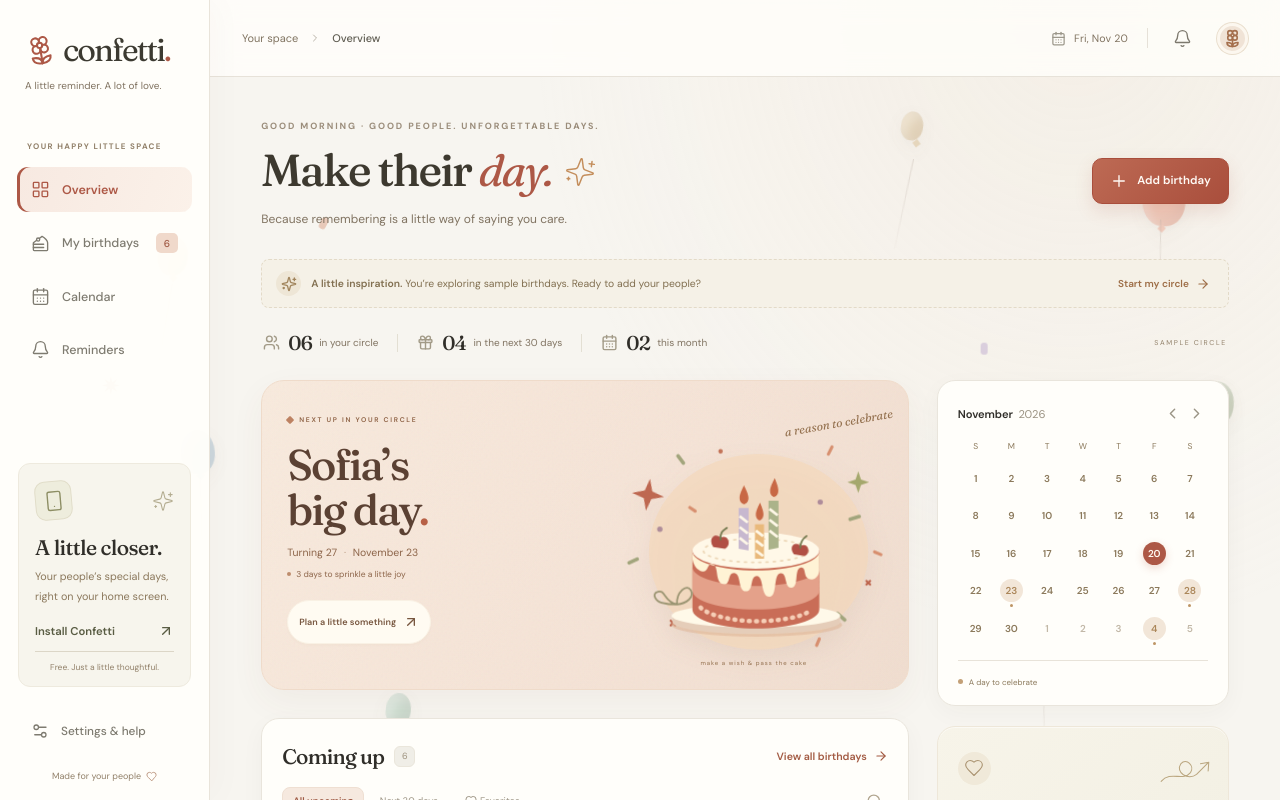
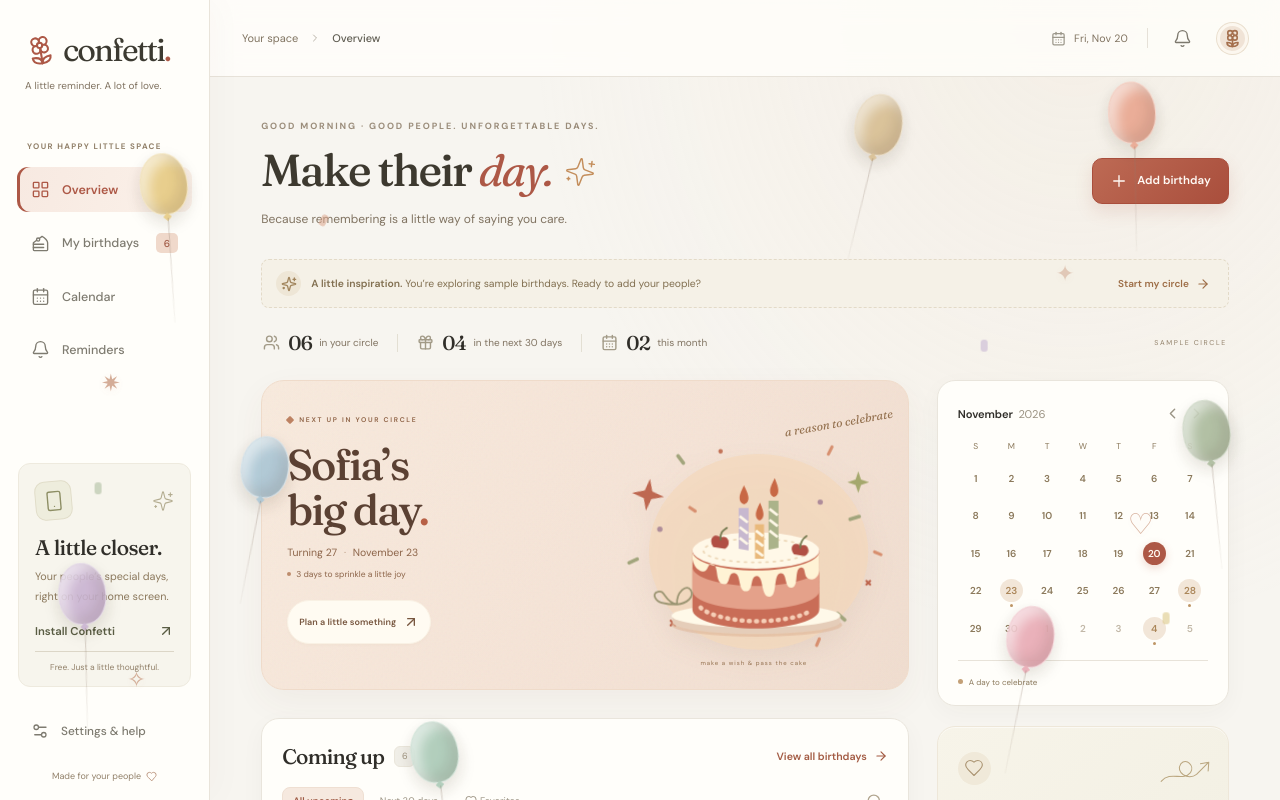
Before and after one commit to manuelrhyiel668-ai/birthday-reminder-apk-Manuel, a React (Vite) app: page / in a window 1280 px wide. Shown: the top 800 px of the page. Built offline with nearby package versions, Linux system fonts and the light colour scheme.

Commit message:
Make balloons visibly float above the interface

```diff
--- a/src/styles.css
+++ b/src/styles.css
@@ -889,3 +889,52 @@ main > * { position: relative; z-index: 1; }
 @media (prefers-reduced-motion: reduce) {
   .float-balloon { animation: none; }
 }
+
+
+/* High-visibility motion layer: keep balloons above the page, not buried behind cards */
+.floating-decorations {
+  position: fixed !important;
+  inset: 78px 0 0 !important;
+  z-index: 30 !important;
+  overflow: hidden;
+  pointer-events: none;
+}
+.float-balloon {
+  display: block !important;
+  position: absolute;
+  width: 48px !important;
+  height: 62px !important;
+  opacity: .9 !important;
+  border: 1px solid rgba(255,255,255,.48) !important;
+  border-radius: 50% 50% 46% 46% !important;
+  box-shadow: inset -8px -7px 12px rgba(70,45,35,.13), inset 8px 7px 12px rgba(255,255,255,.55), 0 8px 18px rgba(70,50,35,.09) !important;
+  pointer-events: auto !important;
+  cursor: pointer;
+  animation: obvious-balloon-flight 4.2s ease-in-out infinite !important;
+}
+.float-balloon::before { left: 20px !important; bottom: -6px !important; }
+.float-balloon::after { left: 23px !important; top: 64px !important; height: 105px !important; }
+.balloon-peach { top: 12% !important; right: 9% !important; animation-delay: -1s !important; }
+.balloon-sage { top: 43% !important; right: 4% !important; animation-delay: -2.6s !important; }
+.balloon-lilac { top: 67% !important; left: 4% !important; animation-delay: -3.2s !important; }
+.balloon-yellow { top: 23% !important; left: 12% !important; animation-delay: -.6s !important; }
+.balloon-rose { top: 78% !important; right: 19% !important; animation-delay: -2s !important; }
+.balloon-blue { top: 54% !important; left: 17% !important; animation-delay: -3.7s !important; }
+.balloon-mini { top: 8% !important; right: 31% !important; animation-delay: -1.7s !important; }
+.balloon-mint { top: 87% !important; left: 32% !important; animation-delay: -2.9s !important; }
+@keyframes obvious-balloon-flight {
+  0%, 100% { transform: translate3d(0, 16px, 0) rotate(-10deg); }
+  25% { transform: translate3d(24px, -34px, 0) rotate(9deg); }
+  50% { transform: translate3d(-15px, -92px, 0) rotate(-7deg); }
+  75% { transform: translate3d(20px, -42px, 0) rotate(11deg); }
+}
+.float-balloon:hover { filter: brightness(1.08) drop-shadow(0 10px 12px rgba(70,50,35,.2)) !important; }
+.float-balloon:active { animation: balloon-pop .18s ease-out forwards !important; }
+@keyframes balloon-pop { to { transform: scale(1.7); opacity: 0; } }
+@media (max-width: 760px) {
+  .floating-decorations { inset: 70px 0 64px !important; }
+  .float-balloon { width: 38px !important; height: 50px !important; opacity: .82 !important; }
+}
+@media (prefers-reduced-motion: reduce) {
+  .float-balloon { animation: none !important; }
+}
```
